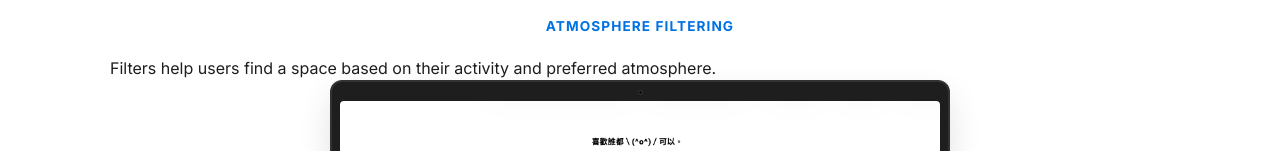
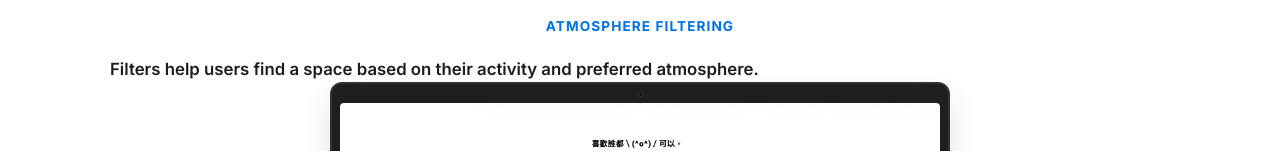
Before and after one commit to yiyunwang2356/Product-design, a plain HTML site: page projects/nomadd-haus.html in a window 1280 px wide. Shown: the part 5308-5459 px from the top of the page. Drawn offline with Linux system fonts and the light colour scheme.

Commit message:
Update nomadd-haus.html

```diff
--- a/projects/nomadd-haus.html
+++ b/projects/nomadd-haus.html
@@ -843,7 +843,9 @@
         <!-- ATMOSPHERE FILTER SHOWCASE -->
         <div style="margin-top: 1rem;">
           <div class="eyebrow" style="margin-bottom: 1.2rem; text-align: center;">ATMOSPHERE FILTERING</div>
-          <p>Filters help users find a space based on their activity and preferred atmosphere.</p>
+          <p class="insight-text">
+            Filters help users find a space based on their activity and preferred atmosphere.
+          </p>
 
           <!-- MACBOOK MOCKUP ATMOSPHERE -->
           <div class="macbook-frame center">
```
